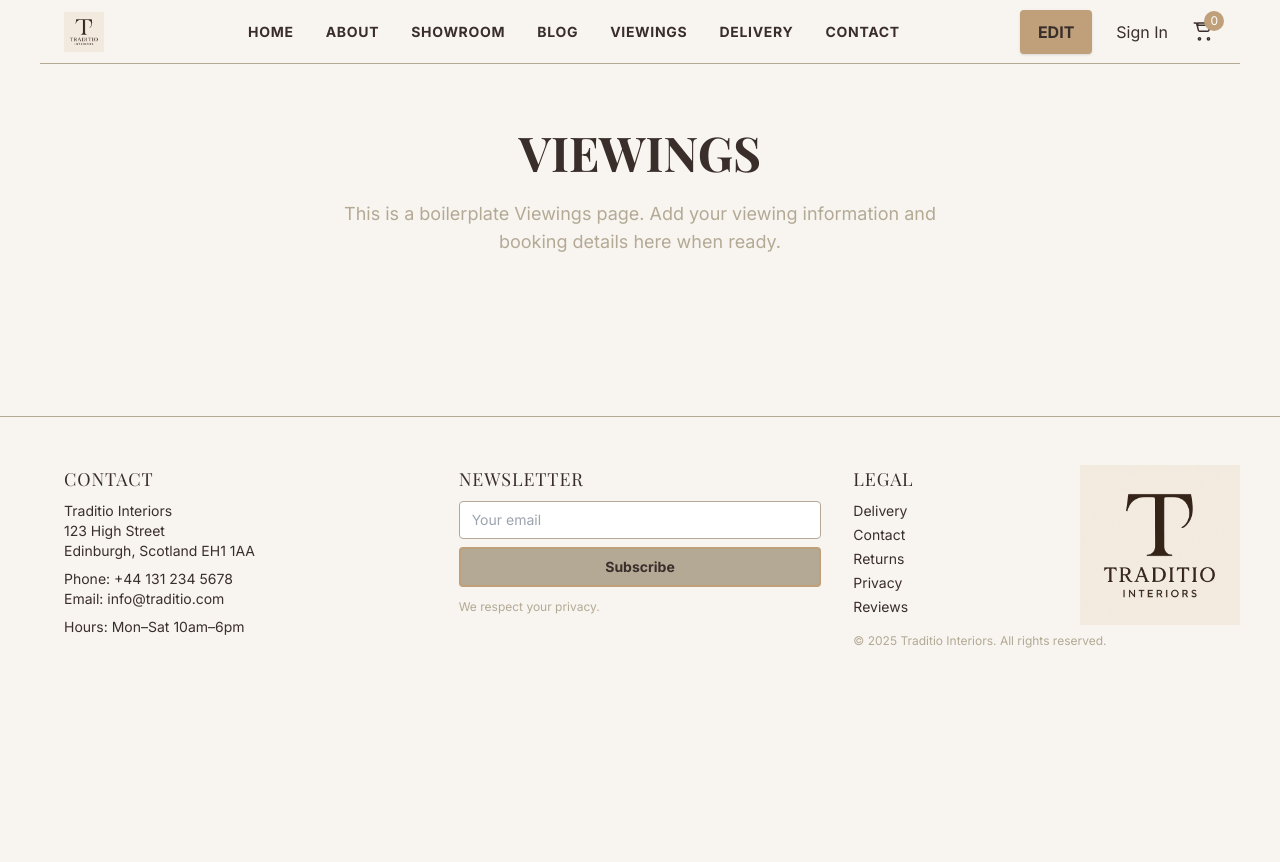
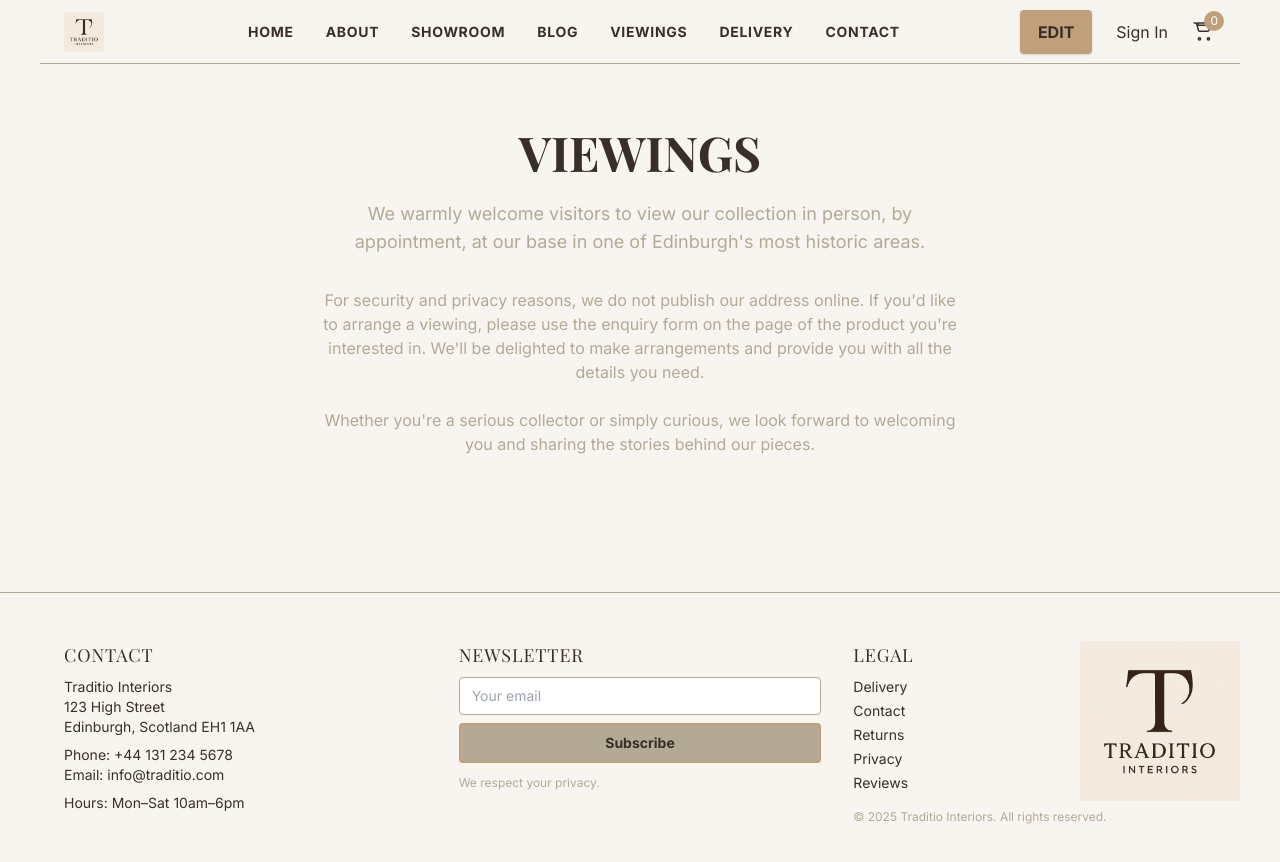
Before and after one commit to AutoJenny/traditio, a Next.js app in the folder traditio-next-site/: page /viewings in a window 1280 px wide. Shown: the top 862 px of the page. Before the commit the page ends 800 px from the top, so only its background shows below. Built offline with nearby package versions, Linux system fonts and the light colour scheme.

Commit message:
docs updated

```diff
--- a/traditio-next-site/src/app/viewings/page.tsx
+++ b/traditio-next-site/src/app/viewings/page.tsx
@@ -2,7 +2,15 @@ export default function Viewings() {
   return (
     <main className="max-w-2xl mx-auto py-16 px-4 text-center">
       <h1 className="font-heading text-4xl md:text-5xl font-bold uppercase text-espresso mb-6">Viewings</h1>
-      <p className="font-body text-lg text-sand mb-8">This is a boilerplate Viewings page. Add your viewing information and booking details here when ready.</p>
+      <p className="font-body text-lg text-sand mb-8">
+        We warmly welcome visitors to view our collection in person, by appointment, at our base in one of Edinburgh's most historic areas.
+      </p>
+      <p className="font-body text-base text-sand mb-6">
+        For security and privacy reasons, we do not publish our address online. If you'd like to arrange a viewing, please use the enquiry form on the page of the product you're interested in. We'll be delighted to make arrangements and provide you with all the details you need.
+      </p>
+      <p className="font-body text-base text-sand mb-2">
+        Whether you're a serious collector or simply curious, we look forward to welcoming you and sharing the stories behind our pieces.
+      </p>
     </main>
   );
 }
```
Also changed, not shown: traditio-next-site/public/images/products/marble-console-table_120/marble-console-table_120_1.jpeg (added), traditio-next-site/public/images/products/marble-console-table_120/marble-console-table_120_2.jpeg (added), 5 other files (tests, documents, lock files or other folders).
